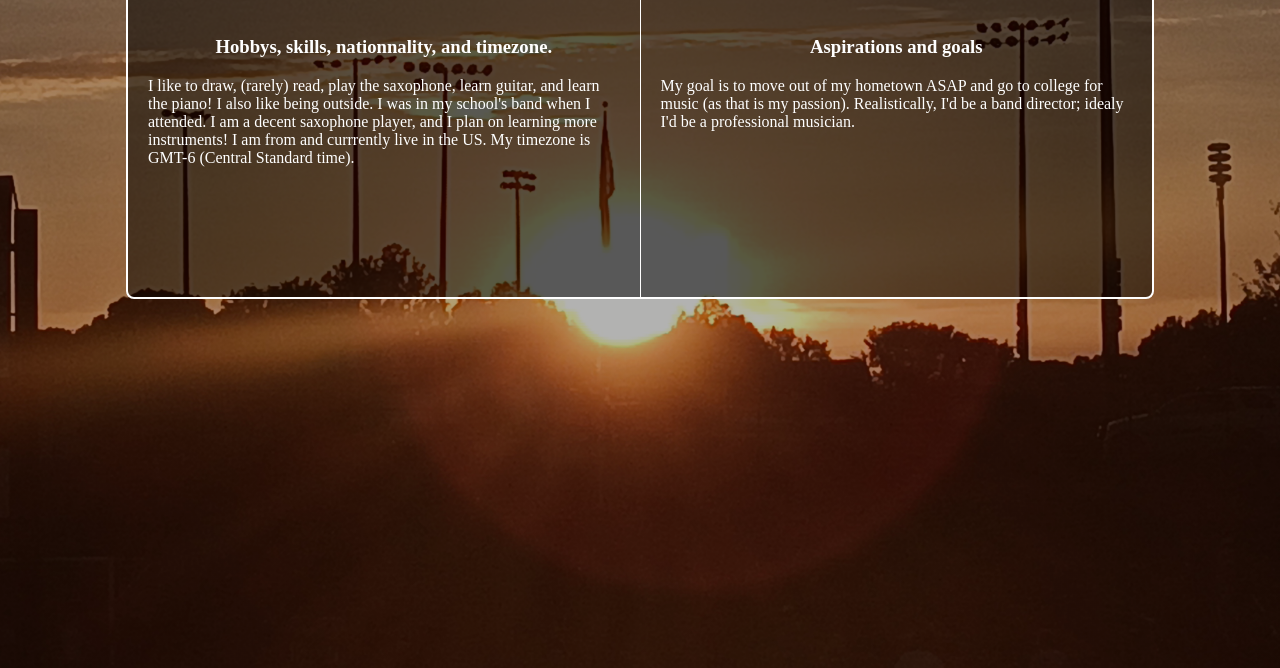
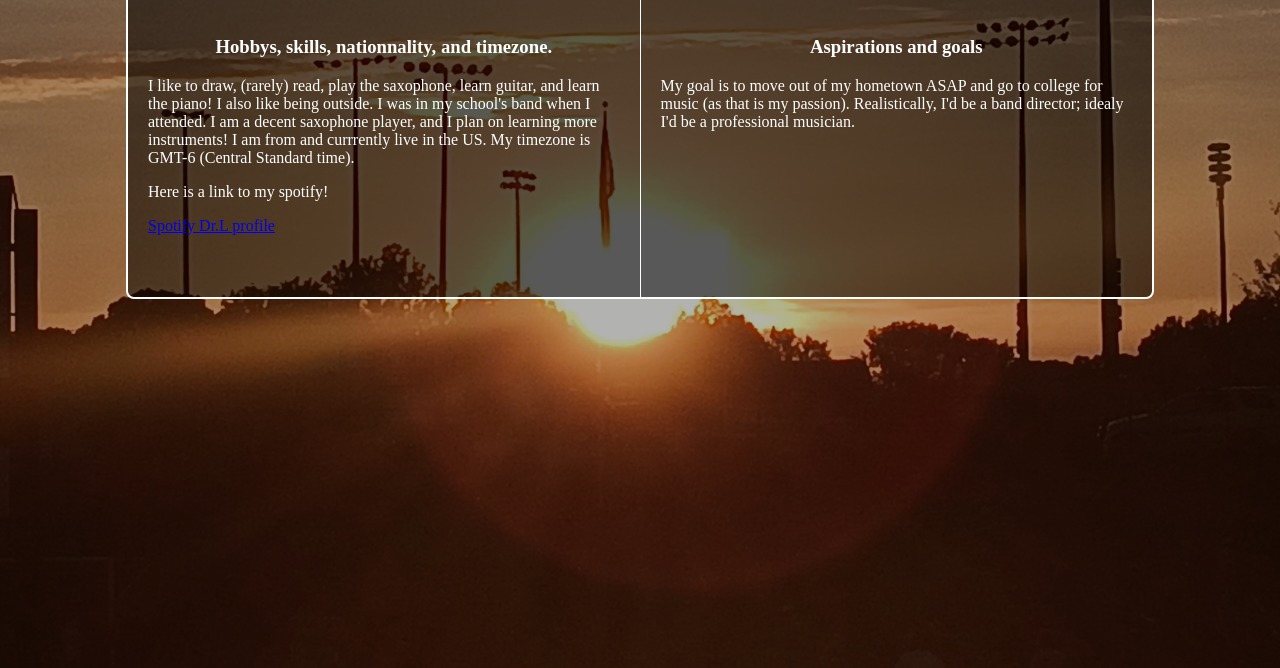
Before and after one commit to Dr-L0S3R/About-me, a plain HTML site: page index.html in a window 1280 px wide. Shown: the part 132-800 px from the top of the page. Drawn offline with Linux system fonts and the light colour scheme.

Commit message:
Added link to my spotify.

```diff
--- a/index.html
+++ b/index.html
@@ -78,6 +78,8 @@
       <div class="left-column">
         <h3>Hobbys, skills, nationnality, and timezone.</h3>
         <p>I like to draw, (rarely) read, play the saxophone, learn guitar, and learn the piano! I also like being outside. I was in my school's band when I attended. I am a decent saxophone player, and I plan on learning more instruments! I am from and currrently live in the US. My timezone is GMT-6 (Central Standard time).</p>
+        <p>Here is a link to my spotify!</p>
+        <a href="https://open.spotify.com/user/31p2mhdahc6xmeadawbpzp2hifkq?si=ceb466ed87a143b8">Spotify Dr.L profile</a>
       </div>
       <div class="right-column">
         <h3>Aspirations and goals</h3>
```
